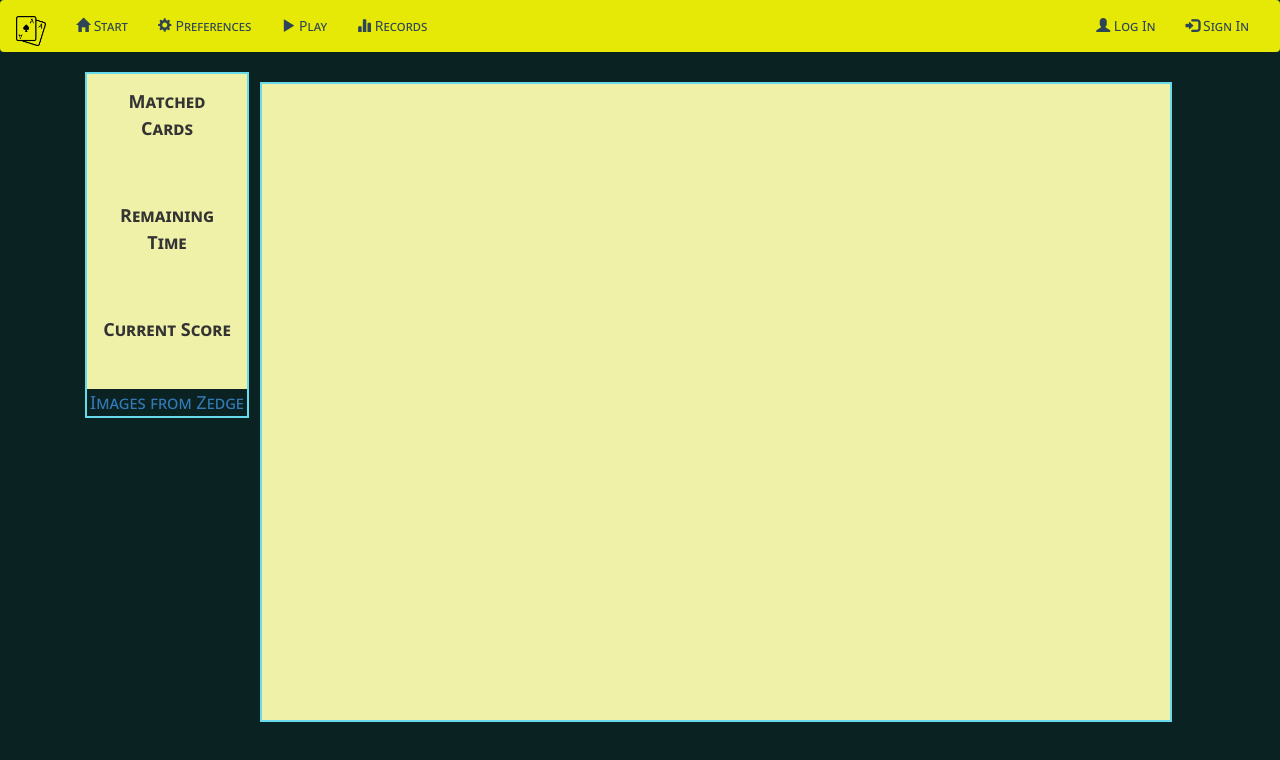
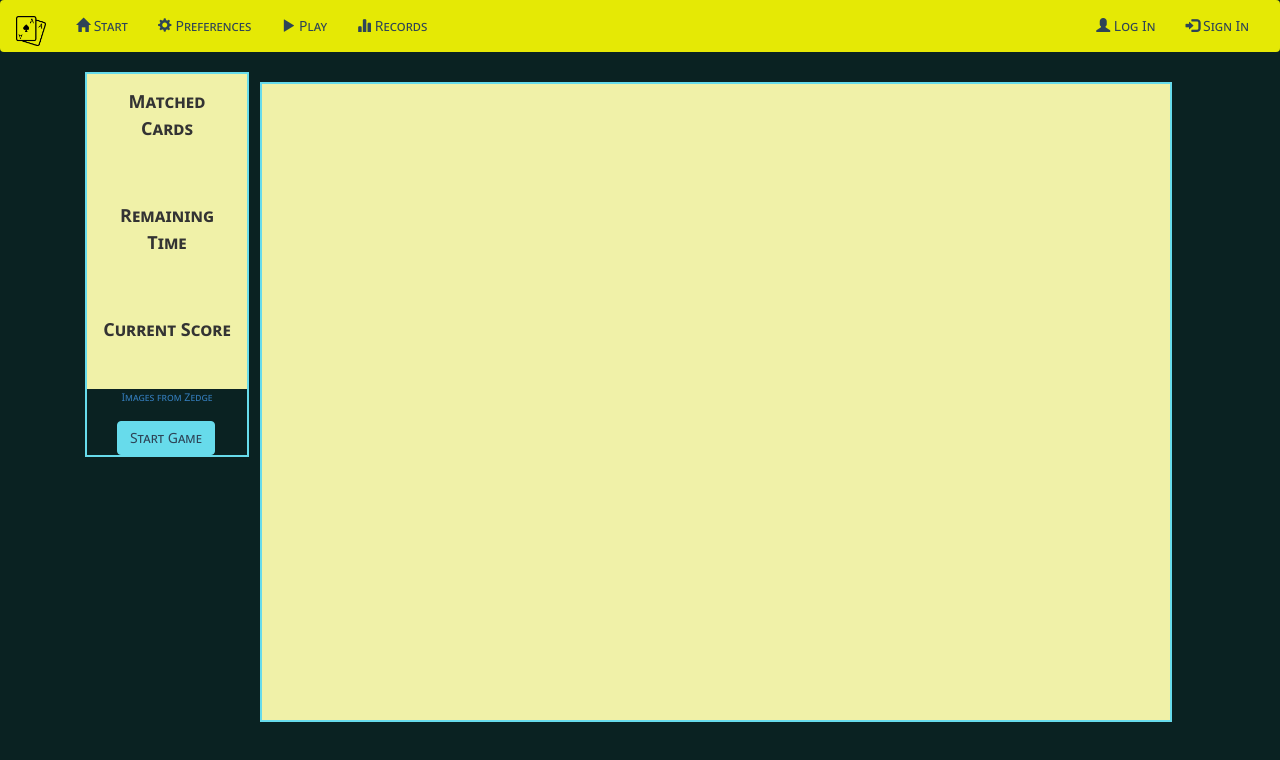
Before and after one commit to acalvom/memory-game-angular-andrea-calvo, an Angular app: page /play in a window 1280 px wide. Shown: the top 760 px of the page. Built offline with nearby package versions, Linux system fonts and the light colour scheme.

Commit message:
develop game algorithm (in progress)

```diff
--- a/src/app/play/play.component.html
+++ b/src/app/play/play.component.html
@@ -20,12 +20,21 @@
         </div>
       </div>
 
-      <div id="external-author" class="row">
-        <a href="https://www.zedge.net/ringtones-and-wallpapers/">Images from Zedge </a>
+      <div class="external-author">
+        <a href="https://www.zedge.net/ringtones-and-wallpapers/">Images from Zedge </a><br><br>
       </div>
+
+      <div class="col-md-10 offset-md-2">
+        <button id='btn_start' type='button' value="Start Game" class="btn btn-primary"
+                (click)='readPreferences()'>Start Game</button>
+      </div><br>
+
     </div>
+
+
   </div>
 
+
+
   <div id='board' class="col-md-7 col-md-offset-2"></div>
-
 </div>
--- a/src/app/play/play.component.ts
+++ b/src/app/play/play.component.ts
@@ -7,7 +7,32 @@ import { Component, OnInit } from '@angular/core';
 })
 export class PlayComponent implements OnInit {
 
+  valores: number[] = [];
+  cartasSeleccionadas: number[] = [];
+  cartasSeleccionadasIds: number[] = [];
+  cartasVoletadas = 0;
+
+  numberOfCards = 0;
+  timeLimit = 0;
+  score = 0;
+  countdown = 0;
+  currentTime = 0;
+
   constructor() { }
+
+  readPreferences(): void {
+    const preferences = sessionStorage.getItem('preferences');
+    if (preferences == null){
+      this.numberOfCards = 20;
+      this.timeLimit = 0;
+    } else {
+      const preferencesArray = preferences.split(',').map(Number); // Para obtener el array de preferencias
+      this.numberOfCards = preferencesArray[0];
+      this.timeLimit = preferencesArray[1];
+      console.log(preferencesArray);
+    }
+    this.currentTime = this.timeLimit;
+  }
 
   ngOnInit(): void {
   }
```
